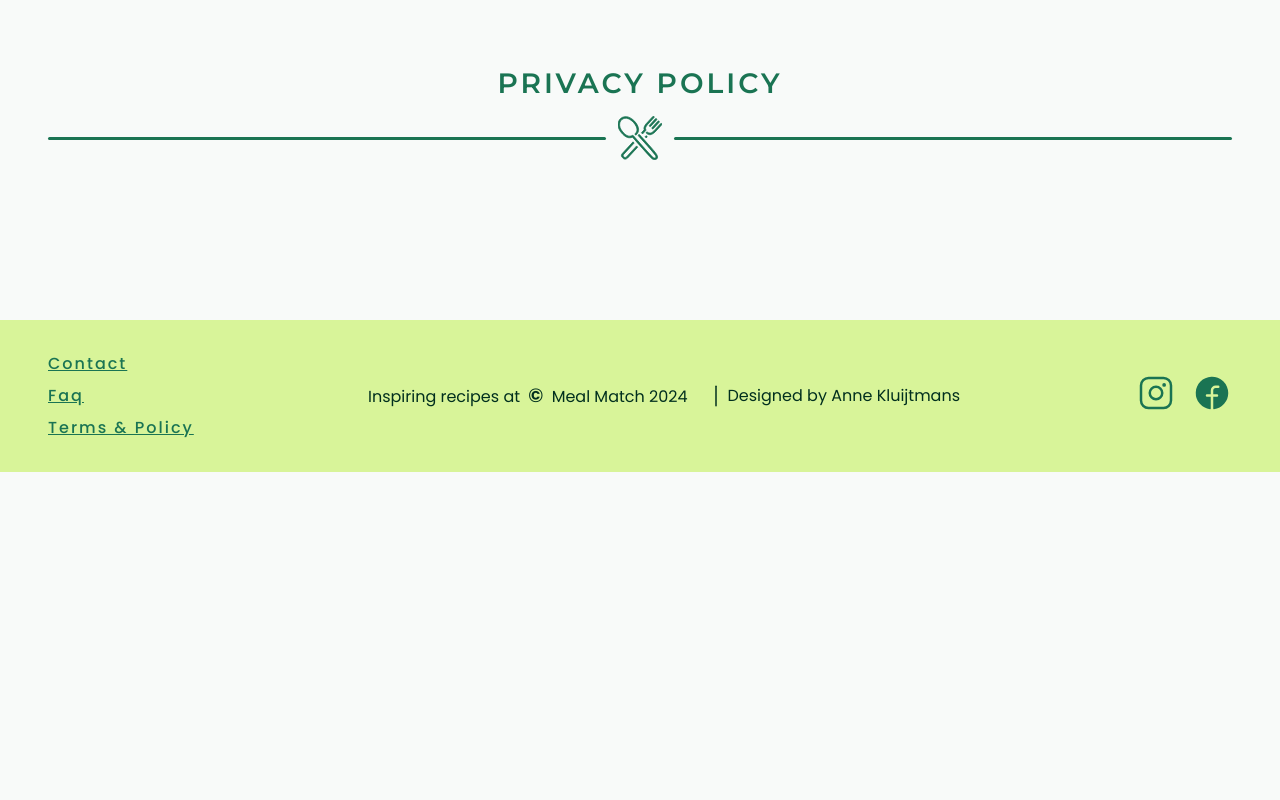
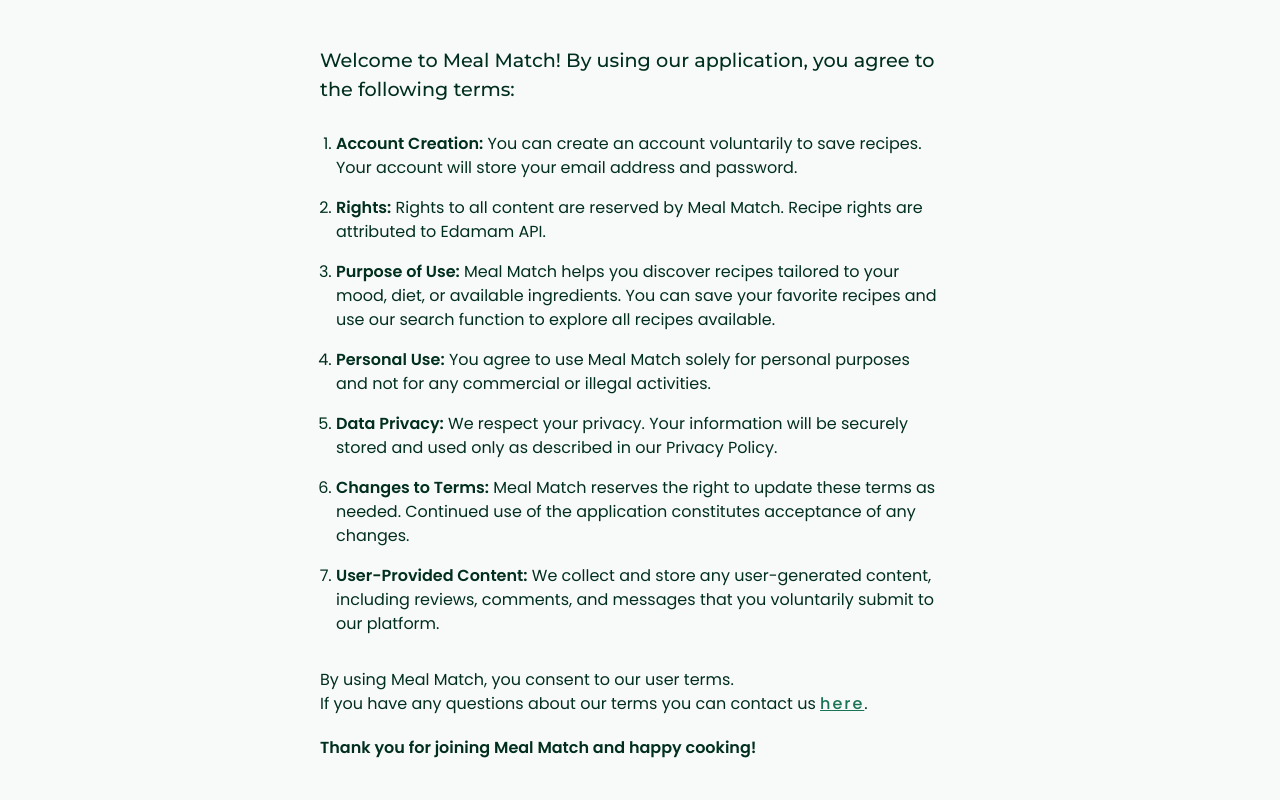
Before and after one commit to AnneKluytmans/novi-frontend-final-project-meal-match, a React (Vite) app: page /terms-and-policy in a window 1280 px wide. Shown: the part 480-1280 px from the top of the page. Before the commit the page ends 952 px from the top, so only its background shows below. Built offline with nearby package versions, Linux system fonts and the light colour scheme; no server answers.

Commit message:
Implemented Terms and Policy page with user terms content

```diff
--- a/src/pages/termsAndPolicyPage/TermsAndPolicy.css
+++ b/src/pages/termsAndPolicyPage/TermsAndPolicy.css
@@ -1 +1,18 @@
 /* ------------------------------- Terms and policy page styling -------------------------------- */
+
+.terms-policy__container {
+    display: flex;
+    flex-direction: column;
+    gap: 0.75rem;
+
+    padding: 0 2rem;
+}
+
+.terms-policy__list {
+    margin-left: 1rem;
+    max-width: 38rem;
+}
+
+.terms-policy__item {
+    margin-bottom: 1rem;
+}
--- a/src/pages/termsAndPolicyPage/TermsAndPolicy.jsx
+++ b/src/pages/termsAndPolicyPage/TermsAndPolicy.jsx
@@ -1,3 +1,4 @@
+import { Link } from 'react-router-dom';
 import { FileText } from '@phosphor-icons/react';
 import Header from '../../components/header/Header.jsx';
 import SectionDivider from '../../components/misc/sectionDivider/SectionDivider.jsx';
@@ -14,6 +15,71 @@ function TermsAndPolicy() {
             <section className="outer-content-container">
                 <div className="inner-content-container__column">
                     <SectionDivider title="User Terms"/>
+                    <div className="terms-policy__container">
+                        <h4 className="default-text-restrictor">
+                            Welcome to Meal Match! By using our application, you agree to the following terms:
+                        </h4>
+                        <ol className="terms-policy__list">
+                            <li className="terms-policy__item">
+                                <p>
+                                    <em>Account Creation:</em> You can create an account voluntarily to save recipes.
+                                    Your account will store your email address and password.
+                                </p>
+                            </li>
+                            <li className="terms-policy__item">
+                                <p>
+                                    <em>Rights:</em> Rights to all content are reserved by Meal Match. Recipe rights are
+                                    attributed to Edamam API.
+                                </p>
+                            </li>
+                            <li className="terms-policy__item">
+                                <p>
+                                    <em>Purpose of Use:</em> Meal Match helps you discover recipes tailored to your
+                                    mood,
+                                    diet, or available ingredients. You can save your favorite recipes and use our
+                                    search function to explore all recipes available.
+                                </p>
+                            </li>
+                            <li className="terms-policy__item">
+                                <p>
+                                    <em>Personal Use:</em> You agree to use Meal Match solely for personal purposes and
+                                    not
+                                    for any commercial or illegal activities.
+                                </p>
+                            </li>
+                            <li className="terms-policy__item">
+                                <p>
+                                    <em>Data Privacy:</em> We respect your privacy. Your information will be securely
+                                    stored
+                                    and used only as described in our Privacy Policy.
+                                </p>
+                            </li>
+                            <li className="terms-policy__item">
+                                <p>
+                                    <em>Changes to Terms:</em> Meal Match reserves the right to update these terms as
+                                    needed.
+                                    Continued use of the application constitutes acceptance of any changes.
+                                </p>
+                            </li>
+                            <li className="terms-policy__item">
+                                <p>
+                                    <em>User-Provided Content:</em> We collect and store any user-generated content,
+                                    including reviews, comments, and messages that you voluntarily submit to our
+                                    platform.
+                                </p>
+                            </li>
+                        </ol>
+                        <p>
+                            By using Meal Match, you consent to our user terms.
+                            <br/>
+                            If you have any questions about our terms you can contact us <Link to="/contact">here</Link>.
+                        </p>
+                        <p><em>Thank you for joining Meal Match and happy cooking!</em></p>
+                    </div>
+                </div>
+            </section>
+            <section className="outer-content-container">
+                <div className="inner-content-container__column">
                     <SectionDivider title="Privacy Policy"/>
                 </div>
             </section>
```
